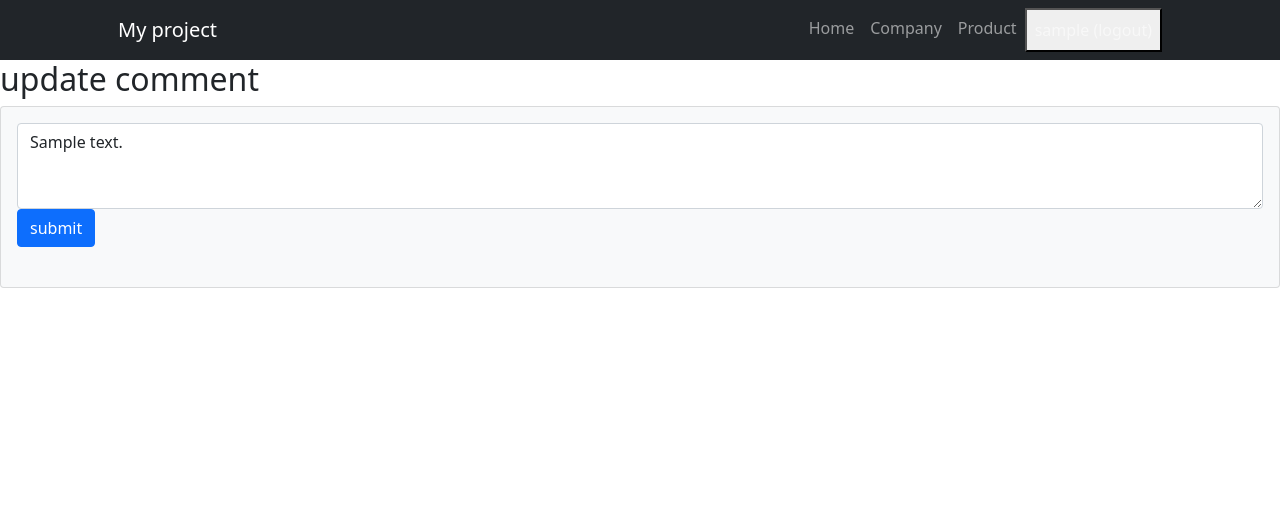
After one commit to MI-NE-49/meovv-2025, a Django app: page /product/comment/update/1/ in a window 1280 px wide. The commit adds this page. Shown: the top 528 px of the page. Run offline with Django 5.2, Linux system fonts and the light colour scheme; a user stored in the database is signed in; tables that the repository leaves empty hold one stand-in row (values such as "Sample post"); some libraries are stand-ins or nearby versions.

Commit message:
4주차 django 개발 완료

```diff
--- /dev/null
+++ b/product/forms.py
@@ -0,0 +1,7 @@
+from .models import Comment
+from django import forms
+
+class CommentForm(forms.ModelForm):
+    class Meta:
+        model = Comment
+        fields = ('content',)
--- a/product/models.py
+++ b/product/models.py
@@ -1,6 +1,18 @@
 from django.db import models
+from django.contrib.auth.models import User
 
 class MainContent(models.Model):
     title = models.CharField(max_length=200)
     content = models.TextField()
     pub_date = models.DateTimeField('date published')
+
+    def __str__(self):
+        return self.title
+
+
+class Comment(models.Model):
+    author = models.ForeignKey(User, on_delete=models.CASCADE)
+    content_list = models.ForeignKey(MainContent, on_delete=models.CASCADE)
+    content = models.TextField()
+    create_date = models.DateTimeField(auto_now_add=True)
+    modify_date = models.DateTimeField(auto_now=True)
--- a/product/urls.py
+++ b/product/urls.py
@@ -21,4 +21,7 @@ from .import views
 urlpatterns = [
     path('',views.index),
     path('<int:content_id>/', views.detail, name = 'detail'),
+    path('comment/create/<int:content_id>/', views.comment_create, name='comment_create'),
+    path('comment/update/<int:comment_id>/', views.comment_update, name='comment_update'),
+    path('comment/delete/<int:comment_id>/', views.comment_delete, name='comment_delete'),
 ]
--- a/product/views.py
+++ b/product/views.py
@@ -1,5 +1,9 @@
-from django.shortcuts import get_object_or_404, render
-from .models import MainContent
+from imaplib import Flags
+from django.core.exceptions import PermissionDenied
+from django.shortcuts import get_object_or_404, render, redirect
+from django.contrib.auth.decorators import login_required
+from .models import MainContent,Comment
+from .forms import CommentForm
 
 def index(request):
     content_list = MainContent.objects.order_by('-pub_date')
@@ -10,3 +14,49 @@ def detail(request, content_id):
     content_list = get_object_or_404(MainContent,pk=content_id)
     context = {'content_list': content_list}
     return render(request, 'product/content_detail.html', context)
+
+@login_required(login_url='accounts:login')
+def comment_create(request, content_id):
+    content_list = get_object_or_404(MainContent, pk=content_id)
+    if request.method == 'POST':
+        form = CommentForm(request.POST)
+        if form.is_valid():
+            comment = form.save(commit=False)
+            comment.content_list = content_list
+            comment.author = request.user
+            comment.save()
+            return redirect('detail', content_id=content_list.id)
+    else:
+        form = CommentForm()
+
+    context = {'content_list':content_list, 'form':form}
+    return render(request, 'product/content_detail.html', context)
+
+@login_required(login_url='accounts:login')
+def comment_update(request, comment_id):
+    comment = get_object_or_404(Comment, pk=comment_id)
+
+    if request.user != comment.author:
+        raise PermissionDenied
+
+    if request.method == 'POST':
+        form = CommentForm(request.POST, instance=comment)
+        if form.is_valid():
+            comment = form.save(commit=False)
+            comment.save()
+            return redirect('detail', content_id=comment.content_list.id)
+    else:
+        form = CommentForm(instance=comment)
+
+    context = {'comment': comment, 'form': form}
+    return render(request, 'product/comment_form.html', context)
+
+@login_required(login_url='accounts:login')
+def comment_delete(request, comment_id):
+    comment = get_object_or_404(Comment, pk=comment_id)
+
+    if request.user != comment.author:
+        raise PermissionDenied
+    else:
+        comment.delete()
+    return redirect('detail', content_id=comment.content_list.id)
--- /dev/null
+++ b/templates/product/comment_form.html
@@ -0,0 +1,15 @@
+{% extends 'base.html' %}
+{% block content %}
+<h2> update comment</h2>
+<section class="mb-5">
+    <div class="card bg-light">
+        <div class="card-body">
+            <form method="post" class="mb-4" action="{% url 'comment_update' comment.id %}">
+                {% csrf_token %}
+                <textarea id="content" name="content" class="form-control" rows="3">{{ form.content.value }}</textarea>
+                <button type="submit" class="btn btn-primary">submit</button>
+            </form>
+        </div>
+    </div>
+</section>
+{% endblock %}
```
Also changed, not shown: product/admin.py (+10 -2 lines), templates/product/content_detail.html (+27 -0 lines).
